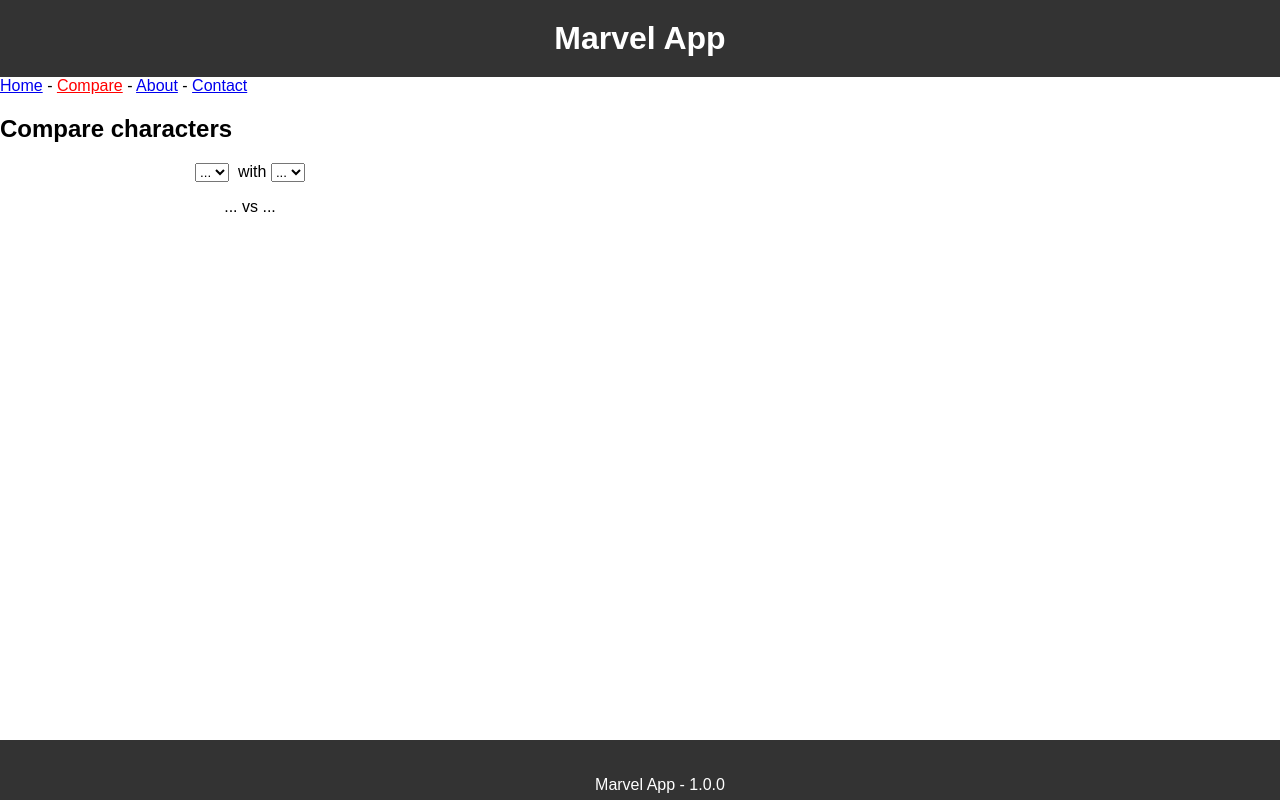
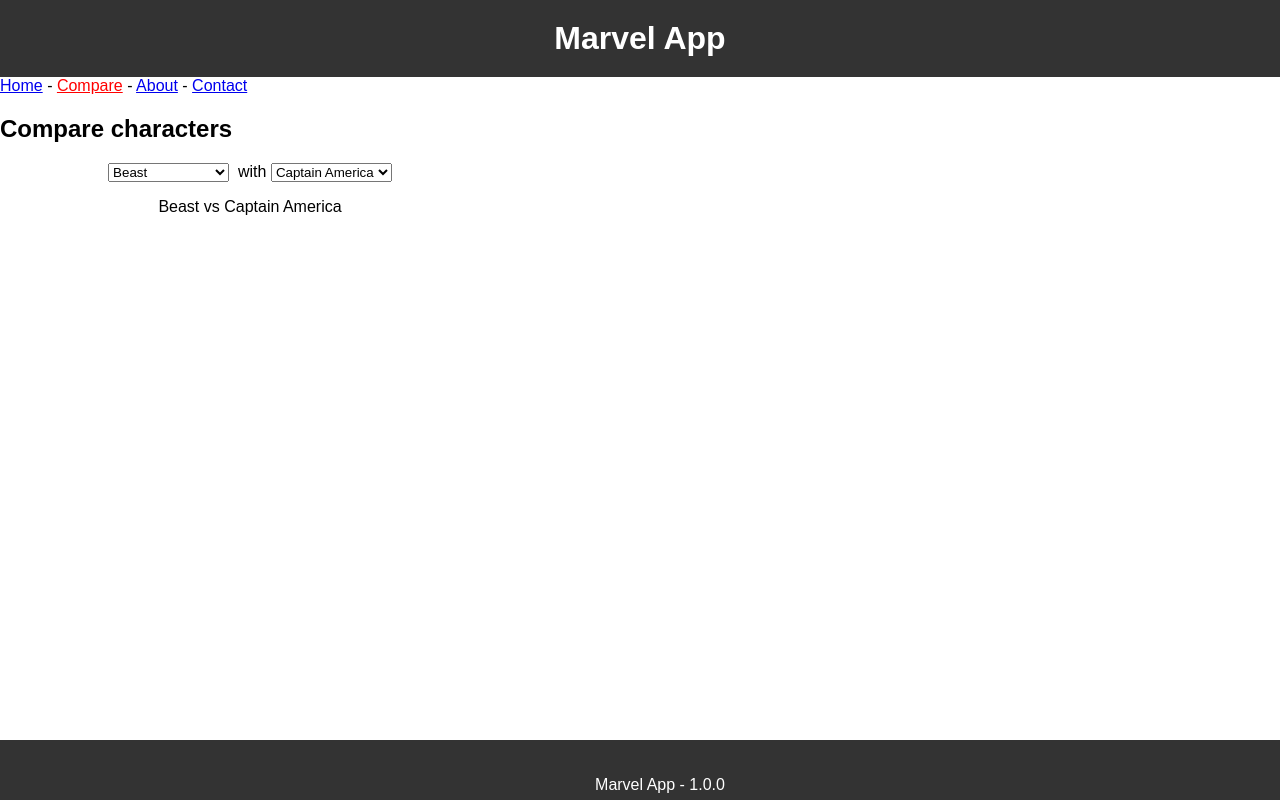
Before and after one commit to ColinLrc17/Marvel, a React (Create React App) app: page /compare in a window 1280 px wide. Shown: the top 800 px of the page. Built offline with nearby package versions, Linux system fonts and the light colour scheme.

Commit message:
Ajout des noms dans la liste déroulante de  CharactersCompare

```diff
--- a/src/pages/CharactersCompare.js
+++ b/src/pages/CharactersCompare.js
@@ -1,17 +1,16 @@
 import React from 'react';
+import { useLoaderData } from 'react-router';
+import { CharactersList } from "../components/CharactersList";
+import { getCharacters } from "../api/character-api";
 
 const CompareCharactersPage = () => {
     // change the title of the page
     document.title = "Compare | Marvel App";
 
     // to be replaced with the real data
-    const characters = [
-        {
-            name: '...'
-        },{
-            name: '...'
-        }
-    ]
+    const characters = getCharacters();
+
+
 
     // transform the characters to array of label/value objects
     const options = characters.map((character, index) => ({
```
